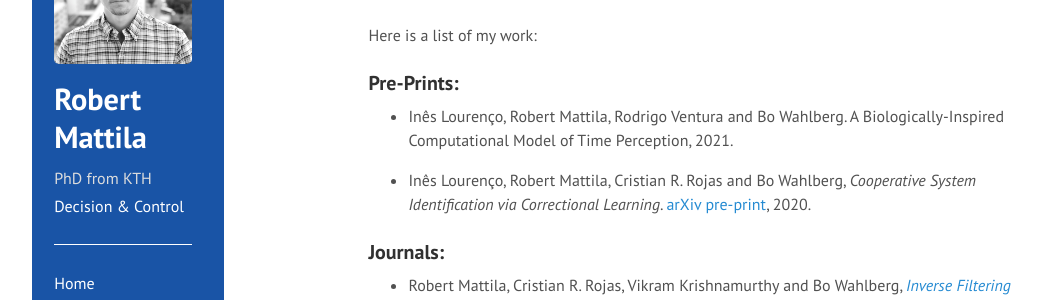
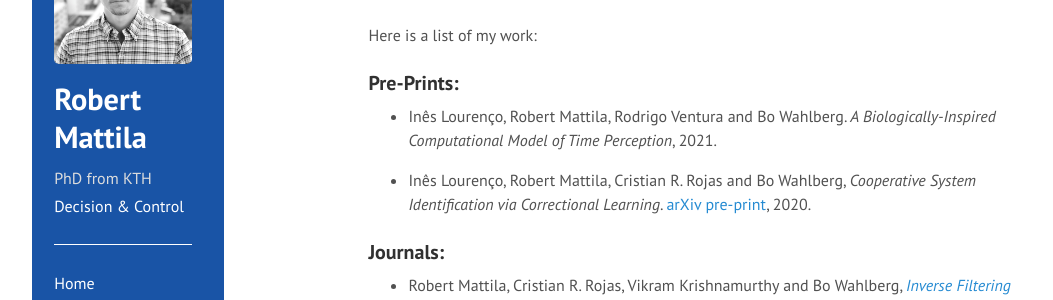
Before and after one commit to rmattila/rmattila.github.io, a Jekyll site: the page built from publications.md, in a window 1280 px wide and 900 px high, scrolled down 330 px. Shown: the part 154-454 px from the top of the window, without its empty margins (70-1123 px from the left). Built offline with Jekyll 4.4.1, drawn with Linux system fonts in a browser that asks for light colours; comment, search, counter and statistics services are not loaded.

Commit message:
italics of title

```diff
--- a/publications.md
+++ b/publications.md
@@ -30,8 +30,8 @@
 
 ### Pre-Prints:
 
-* Inês Lourenço, Robert Mattila, Rodrigo Ventura and Bo Wahlberg. A Biologically-Inspired
-  Computational Model of Time Perception, 2021.
+* Inês Lourenço, Robert Mattila, Rodrigo Ventura and Bo Wahlberg. *A Biologically-Inspired
+  Computational Model of Time Perception*, 2021.
 
 * Inês Lourenço, Robert Mattila, Cristian R. Rojas and Bo Wahlberg, *Cooperative System
   Identification via Correctional Learning*. [arXiv
```
